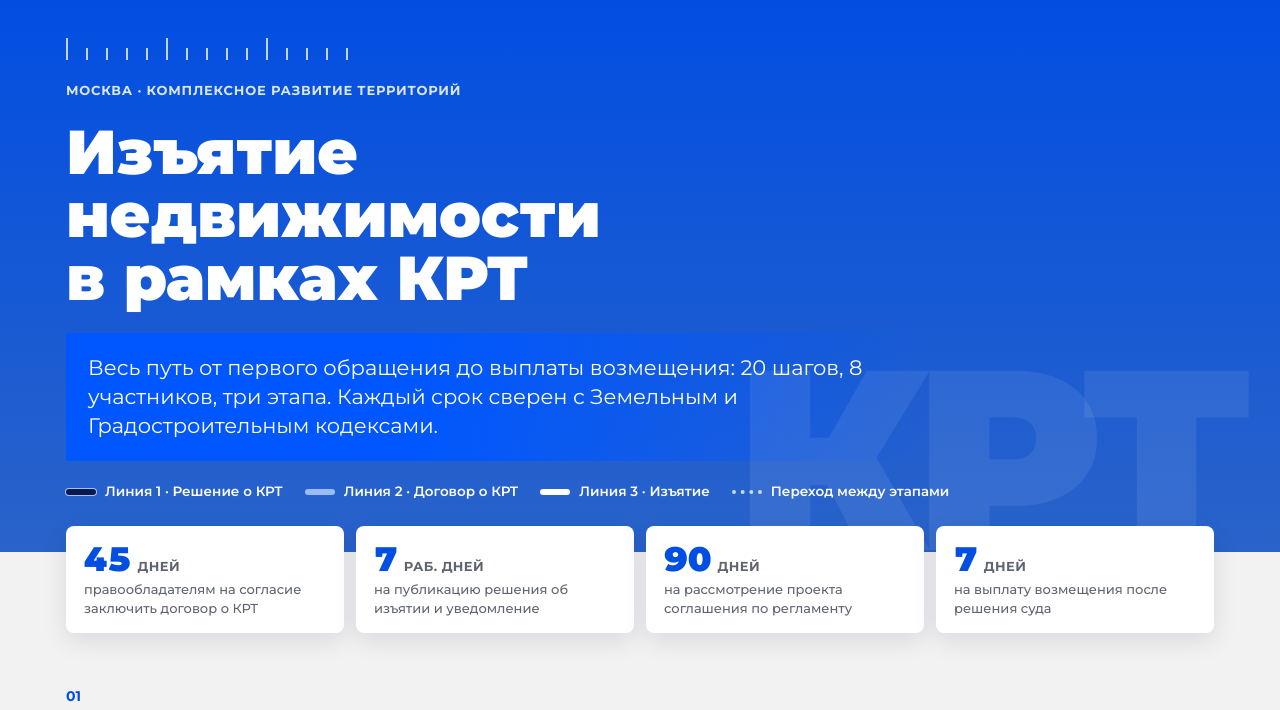
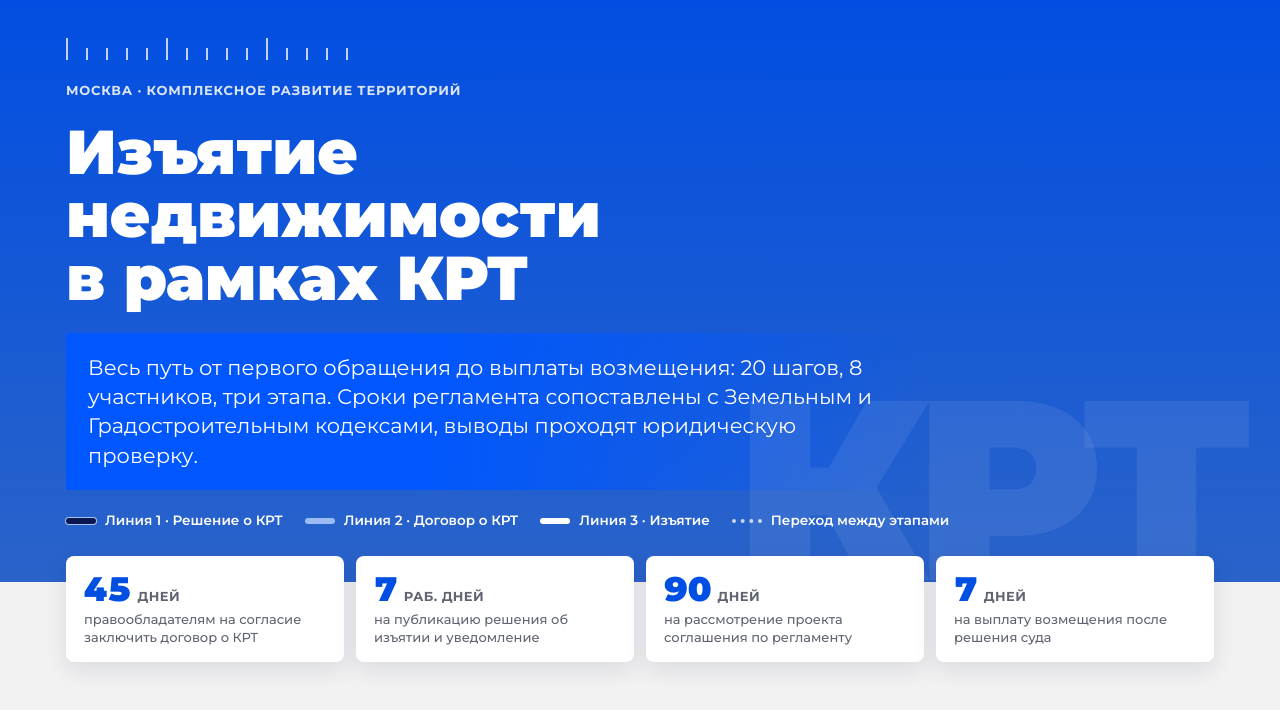
Before and after one commit to katokuneva-tech/krt-marshrut, a plain HTML site: page index.html in a window 1280 px wide. Shown: the part 78-788 px from the top of the page. Drawn offline with Linux system fonts and the light colour scheme.

Commit message:
Смягчить формулировку о сверке в шапке до проверки юристом
Co-Authored-By: Claude Opus 5.5 <noreply@anthropic.com>

```diff
--- a/index.html
+++ b/index.html
@@ -272,7 +272,7 @@ ol.ms li.lawrow{background:var(--warn-bg)}
     <div class="ruler" aria-hidden="true"></div>
     <div class="eyebrow">Москва · комплексное развитие территорий</div>
     <h1>Изъятие недвижимости в&nbsp;рамках КРТ</h1>
-    <div class="band"><p>Весь путь от первого обращения до выплаты возмещения: 20 шагов, 8 участников, три этапа. Каждый срок сверен с Земельным и Градостроительным кодексами.</p></div>
+    <div class="band"><p>Весь путь от первого обращения до выплаты возмещения: 20 шагов, 8 участников, три этапа. Сроки регламента сопоставлены с Земельным и Градостроительным кодексами, выводы проходят юридическую проверку.</p></div>
     <div class="legend" aria-label="Линии схемы">
       <span style="--c:#0B1750"><i style="box-shadow:0 0 0 1px rgba(255,255,255,.6)"></i>Линия 1 · Решение о КРТ</span>
       <span style="--c:#9CBBF5"><i></i>Линия 2 · Договор о КРТ</span>
```
